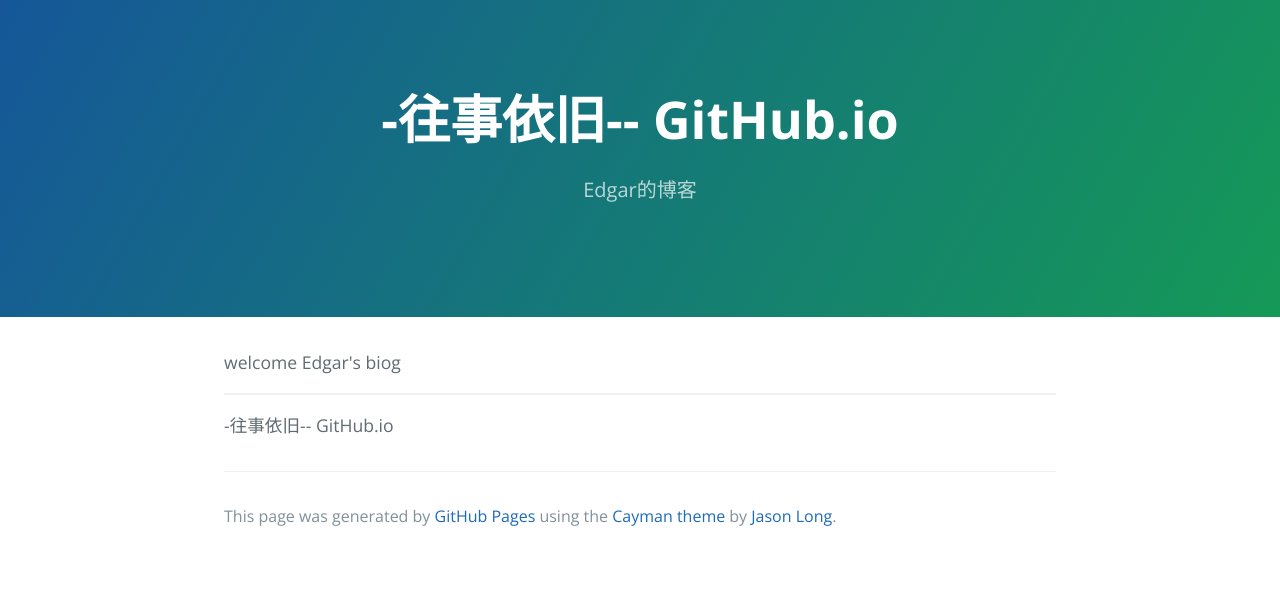
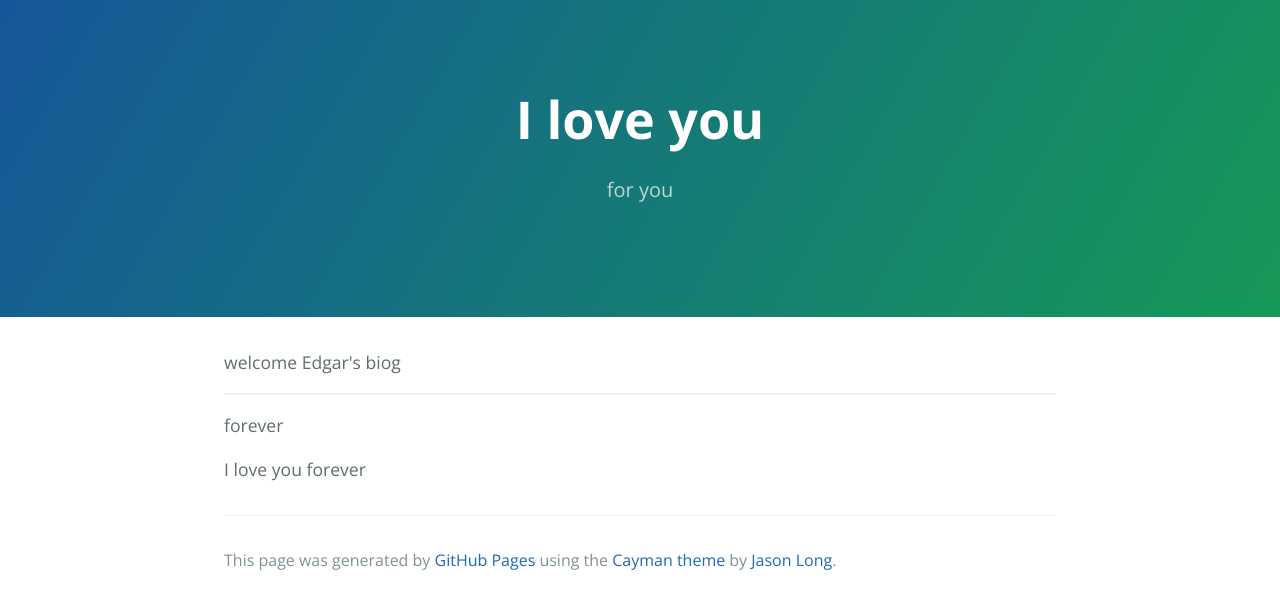
Before and after one commit to callmeno1zuo/callmeno1zuo.github.io, a plain HTML site: page index.html in a window 1280 px wide. Drawn offline with nearby package versions, Linux system fonts and the light colour scheme.

Commit message:
Update index.html

```diff
--- a/index.html
+++ b/index.html
@@ -1,8 +1,8 @@
 <!DOCTYPE html>
 <html lang="en-us">
   <head>
-    <meta charset="UTF-8">
-    <title>-往事依旧--  GitHub.io by callmeno1zuo</title>
+    <meta charset="Uicode">
+    <title>LOVE</title>
     <meta name="viewport" content="width=device-width, initial-scale=1">
     <link rel="stylesheet" type="text/css" href="stylesheets/normalize.css" media="screen">
     <link href='https://fonts.googleapis.com/css?family=Open+Sans:400,700' rel='stylesheet' type='text/css'>
@@ -11,8 +11,8 @@
   </head>
   <body>
     <section class="page-header">
-      <h1 class="project-name">-往事依旧--  GitHub.io</h1>
-      <h2 class="project-tagline">Edgar的博客</h2>
+      <h1 class="project-name">I love you</h1>
+      <h2 class="project-tagline">for you</h2>
     </section>
 
     <section class="main-content">
@@ -20,8 +20,9 @@
 
 <hr>
 
-<p>-往事依旧--  GitHub.io</p>
+<p>forever</p>
 
+<p>I love you forever</p>
       <footer class="site-footer">
 
         <span class="site-footer-credits">This page was generated by <a href="https://pages.github.com">GitHub Pages</a> using the <a href="https://github.com/jasonlong/cayman-theme">Cayman theme</a> by <a href="https://twitter.com/jasonlong">Jason Long</a>.</span>
```
